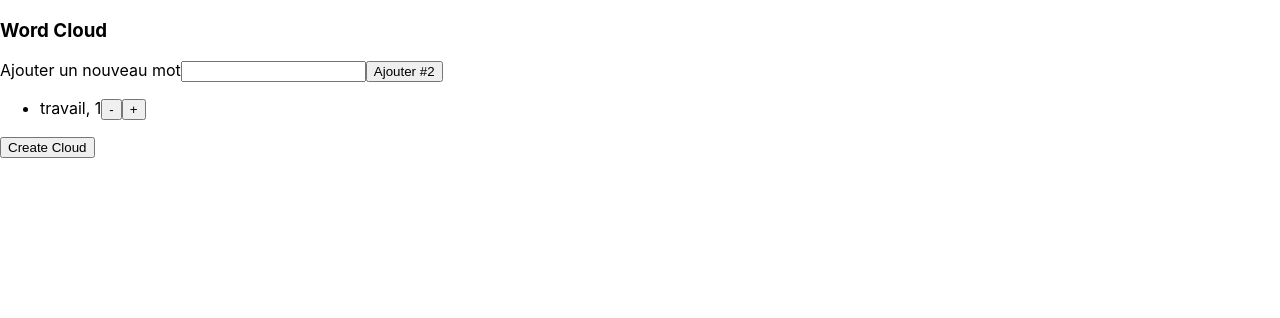
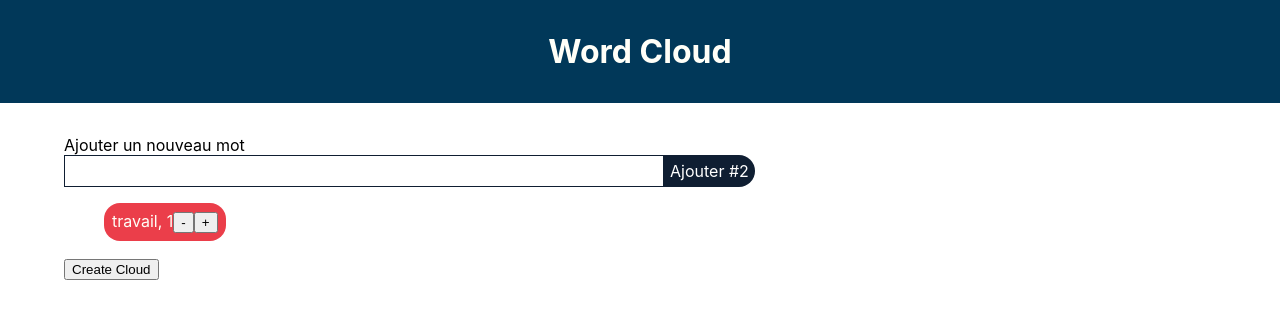
Before and after one commit to alexcetto/word-cloud, a React (Create React App) app: page / in a window 1280 px wide. Shown: the top 318 px of the page. Built offline with nearby package versions, Linux system fonts and the light colour scheme.

Commit message:
add some colors

```diff
--- a/src/App.js
+++ b/src/App.js
@@ -55,20 +55,17 @@ class App extends Component {
   render() {
     return (
       <div>
-        <h3>Word Cloud</h3>
-        <form onSubmit={this.handleSubmit}>
-          <label htmlFor="new-todo">
-          Ajouter un nouveau mot
-          </label>
-          <input id="new-todo" onChange={this.handleChange} value={this.state.text}
-          />
-          <button>
-          Ajouter #{this.state.items.size + 1}
-          </button>
-        </form>
-        <WordList items={this.state.items} />
-        <button onClick={this.createCloud} value="Create cloud">Create Cloud</button>
-        {this.state.cloud? this.state.cloud: <div></div>}
+        <h1>Word Cloud</h1>
+        <div className="container">
+          <form onSubmit={this.handleSubmit}>
+            <label htmlFor="new-todo">Ajouter un nouveau mot</label> <br />
+            <input id="new-todo" onChange={this.handleChange} value={this.state.text} />
+            <button> Ajouter #{this.state.items.size + 1}</button>
+          </form>
+          <WordList items={this.state.items} />
+          <button onClick={this.createCloud} value="Create cloud">Create Cloud</button>
+          {this.state.cloud? this.state.cloud: <div></div>}
+        </div>
       </div>
       );
     }
--- a/src/index.css
+++ b/src/index.css
@@ -13,33 +13,78 @@ code {
     monospace;
 }
 
-.weight1 {
-  font-size: .8em;
+.container {
+  min-width: 800px;
+  width: 90%;
+  margin: 0 auto;
 }
 
-.weight2{
-  font-size: .9em;
+h1 {
+  box-sizing: border-box;
+  width: 100%;
+  padding: 1em;
+  text-align: center;
+  color: #FFFFF8;
+  background: #013859;
+  margin: 0;
+  margin-bottom: 1em;
 }
 
-.weight3{
-  font-size: 1em;
+#new-todo {
+  background: none;
+  border: 0;
+  color: inherit;
+  /* cursor: default; */
+  font: inherit;
+  line-height: normal;
+  overflow: visible;
+  padding: 5px;
+  box-sizing: border-box;
+  border: 1px solid #0f1e32;
+  width: 600px;
 }
 
-.weight4{
-  font-size: 1.2em;
+form > button {
+  background: none;
+  border: 0;
+  color: inherit;
+  /* cursor: default; */
+  font: inherit;
+  line-height: normal;
+  overflow: visible;
+  padding: 6px;
+  box-sizing: border-box;
+  background: #0f1e32;
+  color:white;
+  border-top-right-radius: 1em;
+  border-bottom-right-radius: 1em;
 }
 
-.weight5{
-  font-size: 1.3em;
+
+Wordlist {
+  display: flex;
+  flex-flow: row wrap;
+  justify-content: space-between;
+
 }
 
-.weight6{
-  font-size: 1.4em;
+ul> li {
+  list-style: none;
+  display: inline-block;
+  background: #EB3E4A;
+  padding: .5em;
+  border-radius: 1em;
+  color: #FFFFF8;
+  margin: 0px 1px 1px 0px;
 }
 
-.weight7{
-  font-size: 1.5em;
+ul>li > button {
+  background: none;
+  border: 0;
+  color: inherit;
+  /* cursor: default; */
+  font: inherit;
+  line-height: normal;
+  overflow: visible;
+  padding: 0;
 }
-.weight8{
-  font-size: 1.6em;
-}
```
